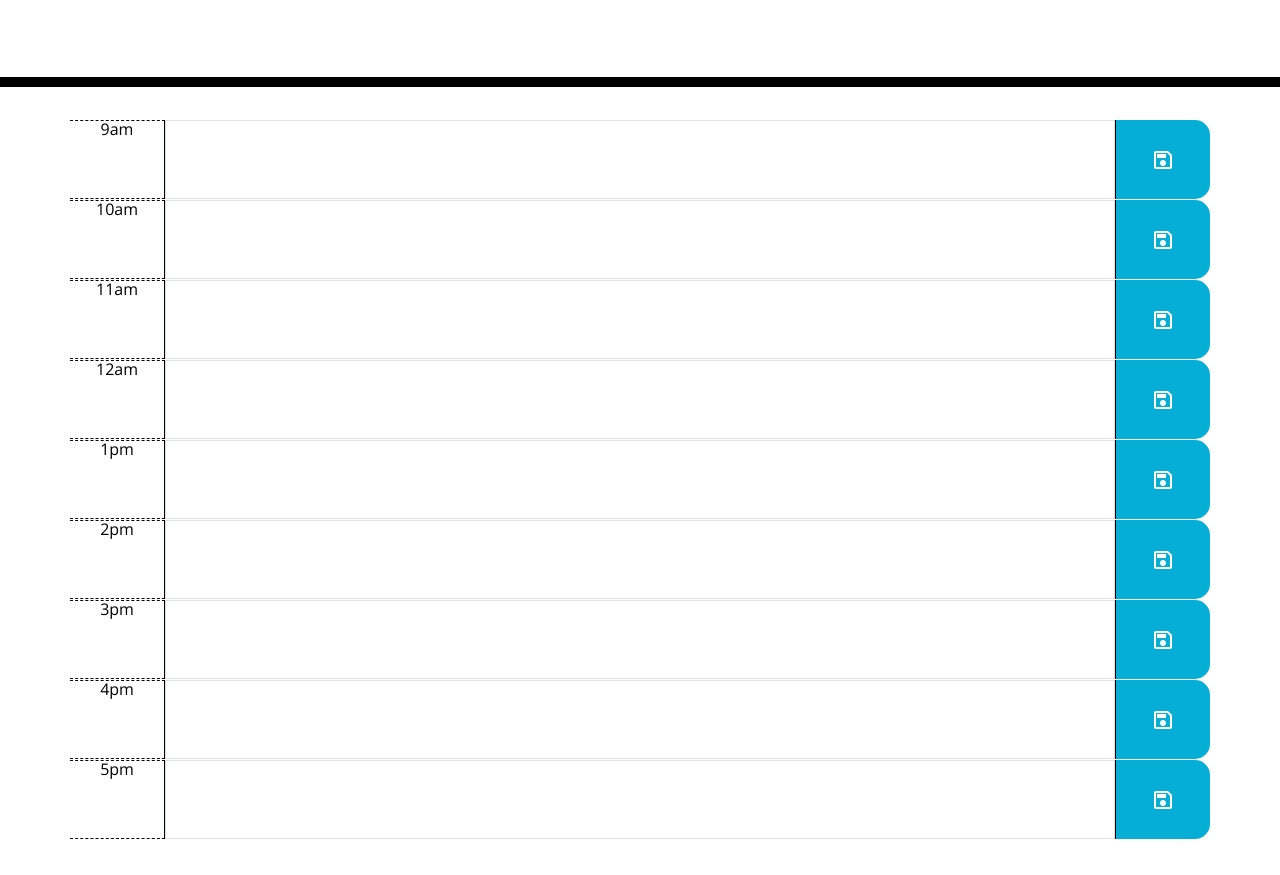
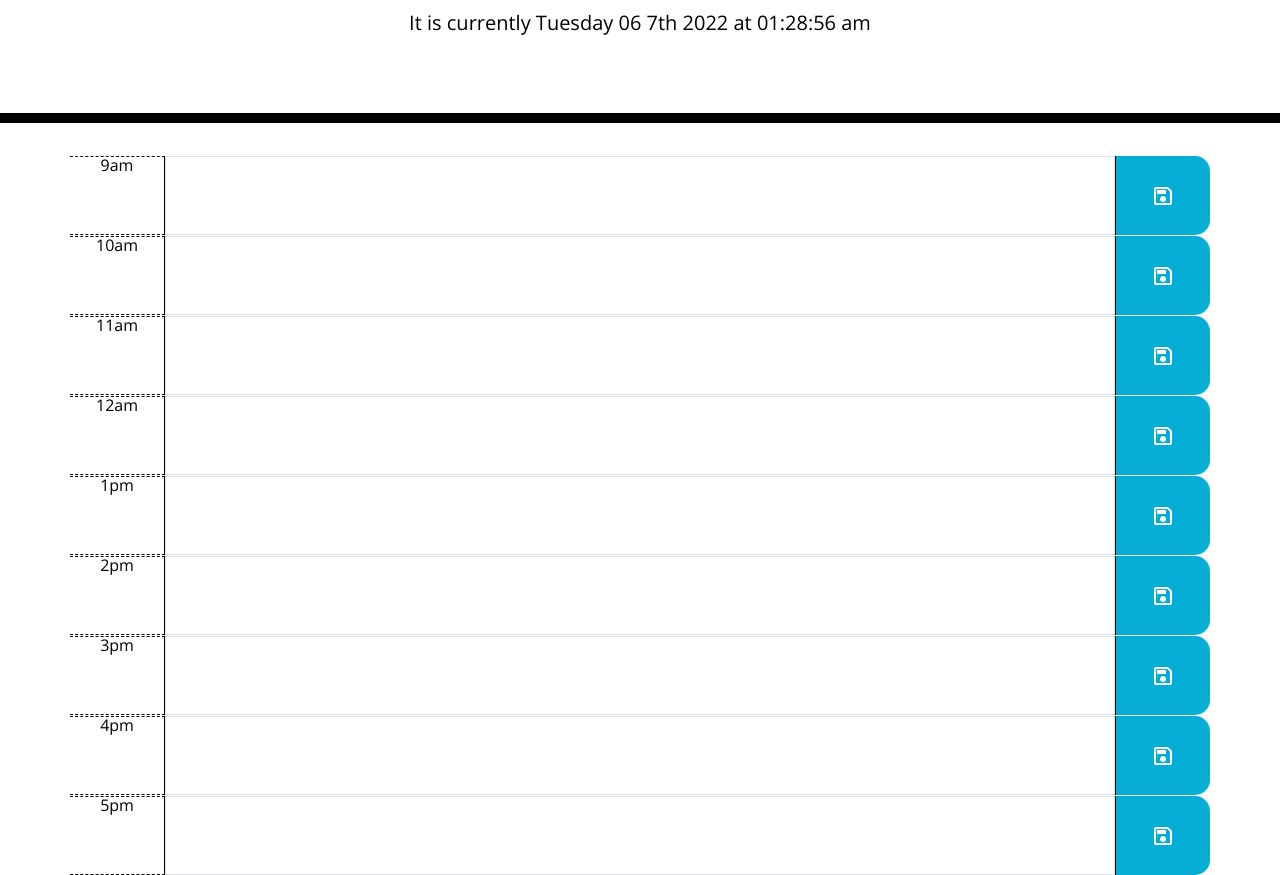
Before and after one commit to armando1236/calendar-app, a plain HTML site: page index.html in a window 1280 px wide. Shown: the part 181-1056 px from the top of the page. Before the commit the page ends 1020 px from the top, so only its background shows below. Drawn offline with nearby package versions, Linux system fonts and the light colour scheme.

Commit message:
time and date added

```diff
--- a/Assets/script.js
+++ b/Assets/script.js
@@ -1,3 +1,35 @@
+let timeclock = function() {
+    var time = moment().format('[It is currently ] dddd MM Do YYYY [ at ] hh:mm:ss a');
+    document.querySelector('#currentDay').innerHTML = time;
+}
+
+timeclock()
+setInterval(timeclock, 1000)
+
+
+
+
+
+
+
+
+
+
+
+
+
+
+
+
+
+
+
+
+
+
+
+
+
 //reference the paragrpash for current day
 //save button and class add eventListeners on all save buttons
 
--- a/index.html
+++ b/index.html
@@ -34,63 +34,63 @@
       <!-- Timeblocks go here -->
       <div class = "row time-block">
         <div class = "col-1 hour">9am</div>
-        <div class = "col-10 border"></div>
+        <textarea class = "col-10 border"></textarea>
         <div class = "col-1 saveBtn"><span class="material-symbols-outlined">
             save
             </span></div>
       </div>
       <div class = "row time-block">
         <div class = "col-1 hour">10am</div>
-        <div class = "col-10 border"></div>
+        <textarea class = "col-10 border"></textarea>
         <div class = "col-1 saveBtn"><span class="material-symbols-outlined">
             save
             </span></div>
       </div>
       <div class = "row time-block">
         <div class = "col-1 hour">11am</div>
-        <div class = "col-10 border"></div>
+        <textarea class = "col-10 border"></textarea>
         <div class = "col-1 saveBtn"><span class="material-symbols-outlined">
             save
             </span></div>
       </div>
       <div class = "row time-block">
         <div class = "col-1 hour">12am</div>
-        <div class = "col-10 border"></div>
+        <textarea class = "col-10 border"></textarea>
         <div class = "col-1 saveBtn"><span class="material-symbols-outlined">
             save
             </span></div>
       </div>
       <div class = "row time-block">
         <div class = "col-1 hour">1pm</div>
-        <div class = "col-10 border"></div>
+        <textarea class = "col-10 border"></textarea>
         <div class = "col-1 saveBtn"><span class="material-symbols-outlined">
             save
             </span></div>
       </div>
       <div class = "row time-block">
         <div class = "col-1 hour">2pm</div>
-        <div class = "col-10 border"></div>
+        <textarea class = "col-10 border"></textarea>
         <div class = "col-1 saveBtn"><span class="material-symbols-outlined">
             save
             </span></div>
       </div>
       <div class = "row time-block">
         <div class = "col-1 hour">3pm</div>
-        <div class = "col-10 border"></div>
+        <textarea class = "col-10 border"></textarea>
         <div class = "col-1 saveBtn"><span class="material-symbols-outlined">
             save
             </span></div>
       </div>
       <div class = "row time-block">
         <div class = "col-1 hour">4pm</div>
-        <div class = "col-10 border"></div>
+        <textarea class = "col-10 border"></textarea>
         <div class = "col-1 saveBtn"><span class="material-symbols-outlined">
             save
             </span></div>
       </div>
       <div class = "row time-block">
         <div class = "col-1 hour">5pm</div>
-        <div class = "col-10 border"></div>
+        <textarea class = "col-10 border"></textarea>
         <div class = "col-1 saveBtn"><span class="material-symbols-outlined">
             save
             </span></div>
```
